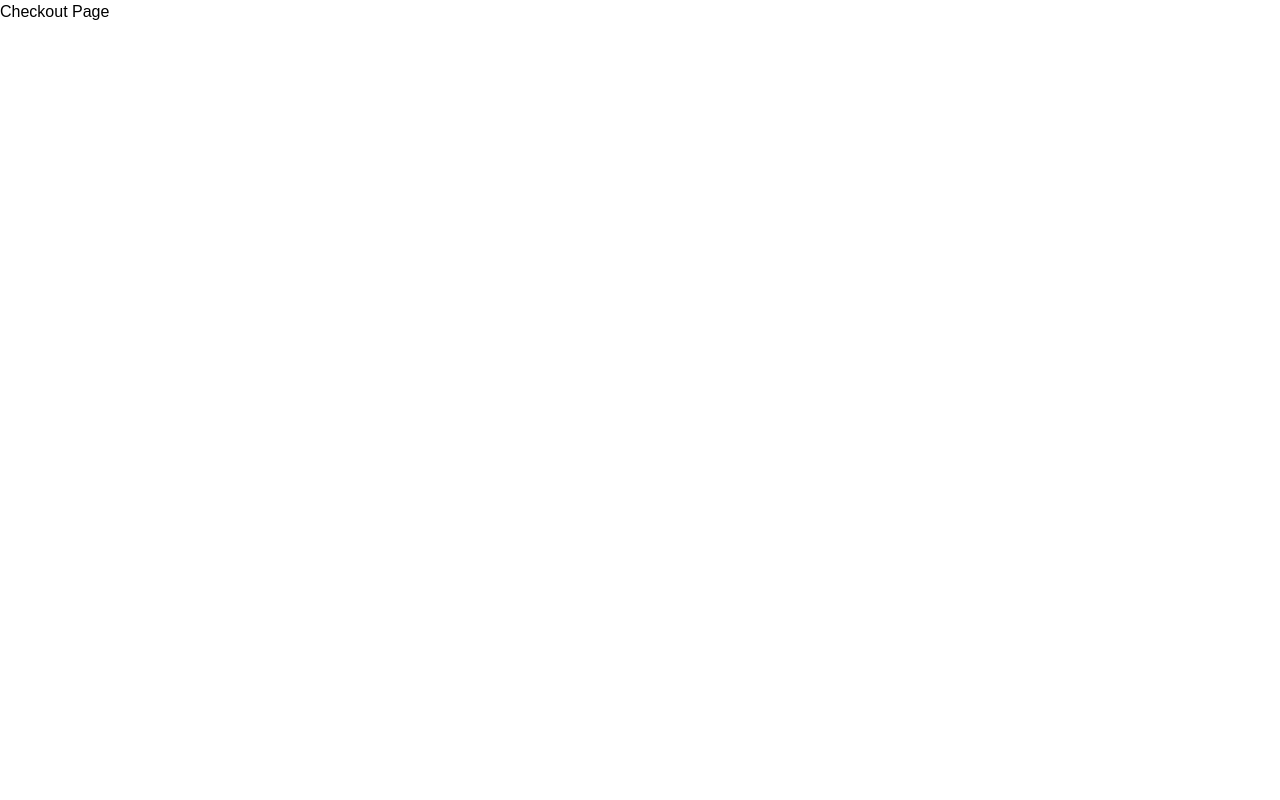
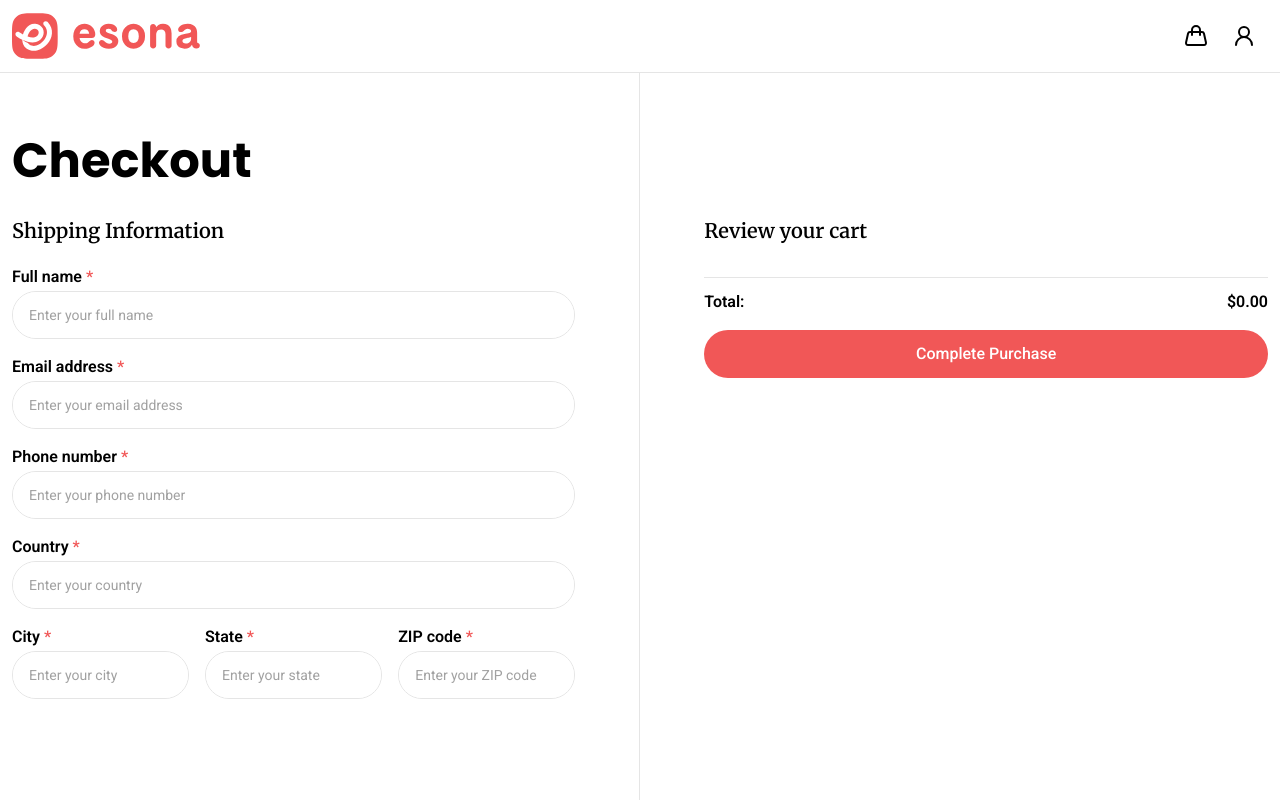
Before and after one commit to marianobura/pp-ecommerce-nextjs, a Next.js app in the folder frontend/: page /checkout in a window 1280 px wide. Built offline with nearby package versions, Linux system fonts and the light colour scheme.

Commit message:
Add Checkout page

```diff
--- /dev/null
+++ b/frontend/src/app/checkout/layout.tsx
@@ -0,0 +1,10 @@
+import Navbar from '@/components/layout/Navbar';
+
+export default function CheckoutLayout({ children }: { children: React.ReactNode }) {
+  return (
+    <div className="flex h-full flex-col">
+      <Navbar />
+      {children}
+    </div>
+  );
+}
--- a/frontend/src/app/checkout/page.tsx
+++ b/frontend/src/app/checkout/page.tsx
@@ -1,3 +1,17 @@
+import BaseText from '@/components/base/BaseText';
+import Information from '@/components/pages/checkout/Information';
+import Review from '@/components/pages/checkout/Review';
+
 export default function CheckoutPage() {
-  return <div>Checkout Page</div>;
+  return (
+    <div className="container flex h-full flex-col divide-y divide-neutral-200 md:flex-row md:divide-x md:divide-y-0 md:overflow-hidden">
+      <div className="size-full pt-3 pb-4 md:pt-8 md:pr-8 lg:pt-16 lg:pr-16">
+        <BaseText variant="h1">Checkout</BaseText>
+        <Information />
+      </div>
+      <div className="size-full pt-3 pb-4 md:overflow-auto md:pt-20 md:pl-8 lg:pt-28 lg:pl-16">
+        <Review />
+      </div>
+    </div>
+  );
 }
--- /dev/null
+++ b/frontend/src/components/pages/checkout/Information.tsx
@@ -0,0 +1,55 @@
+'use client';
+
+import BaseInput from '@/components/base/BaseInput';
+import BaseText from '@/components/base/BaseText';
+
+export default function CheckoutInformationPage() {
+  return (
+    <>
+      <BaseText variant="h3" className="mt-2 mb-2 h-8 md:mt-4 md:mb-4 lg:mt-8">
+        Shipping Information
+      </BaseText>
+      <div className="flex flex-col gap-4">
+        <BaseInput label="Full name" placeholder="Enter your full name" id="fullname" required />
+        <BaseInput
+          label="Email address"
+          type="email"
+          placeholder="Enter your email address"
+          id="email"
+          required
+        />
+        <BaseInput
+          label="Phone number"
+          type="tel"
+          placeholder="Enter your phone number"
+          id="phone"
+          required
+        />
+        <BaseInput label="Country" placeholder="Enter your country" id="country" required />
+        <div className="flex gap-4">
+          <BaseInput
+            label="City"
+            placeholder="Enter your city"
+            id="city"
+            required
+            className="flex-1"
+          />
+          <BaseInput
+            label="State"
+            placeholder="Enter your state"
+            id="state"
+            required
+            className="flex-1"
+          />
+          <BaseInput
+            label="ZIP code"
+            placeholder="Enter your ZIP code"
+            id="zip"
+            required
+            className="flex-1"
+          />
+        </div>
+      </div>
+    </>
+  );
+}
--- /dev/null
+++ b/frontend/src/components/pages/checkout/Review.tsx
@@ -0,0 +1,63 @@
+'use client';
+
+import BaseText from '@/components/base/BaseText';
+import Link from 'next/link';
+import { useCart } from '@/context/CartContext';
+import BaseButton from '@/components/base/BaseButton';
+
+export default function CheckoutReviewPage() {
+  const { cart, totalPrice, removeFromCart } = useCart();
+
+  return (
+    <>
+      <BaseText variant="h3" className="mt-2 mb-2 h-8 md:mt-4 md:mb-4 lg:mt-8">
+        Review your cart
+      </BaseText>
+      <div className="flex flex-col">
+        <div className="flex max-h-96 w-full flex-col gap-2 overflow-y-auto pb-3">
+          {cart.map((product) => (
+            <div
+              key={product.id}
+              className="group flex items-center gap-4 rounded-2xl transition-colors hover:bg-neutral-100"
+            >
+              <Link
+                href={`/products/${product?.id}`}
+                className="shrink-0 rounded-2xl bg-neutral-100 p-2"
+              >
+                <img
+                  src={product.thumbnail}
+                  alt={product.title}
+                  className="size-16 rounded-2xl object-cover transition-transform group-hover:scale-110 md:size-20"
+                />
+              </Link>
+              <div className="flex flex-col gap-2">
+                <div className="flex flex-col">
+                  <BaseText variant="text-semibold" className="line-clamp-1 break-all">
+                    {product.title}
+                  </BaseText>
+                  <BaseText variant="small" className="text-neutral">
+                    ${product.price}
+                  </BaseText>
+                </div>
+                <BaseText
+                  variant="small"
+                  className="text-primary w-fit cursor-pointer"
+                  onClick={() => removeFromCart(product.id)}
+                >
+                  Remove from cart
+                </BaseText>
+              </div>
+            </div>
+          ))}
+        </div>
+        <div className="mt-3 flex justify-between border-t border-neutral-200 pt-3 md:mt-0">
+          <BaseText variant="text-semibold">Total:</BaseText>
+          <BaseText variant="text-semibold">${totalPrice}</BaseText>
+        </div>
+        <BaseButton variant="primary" className="mt-4 w-full">
+          Complete Purchase
+        </BaseButton>
+      </div>
+    </>
+  );
+}
```
